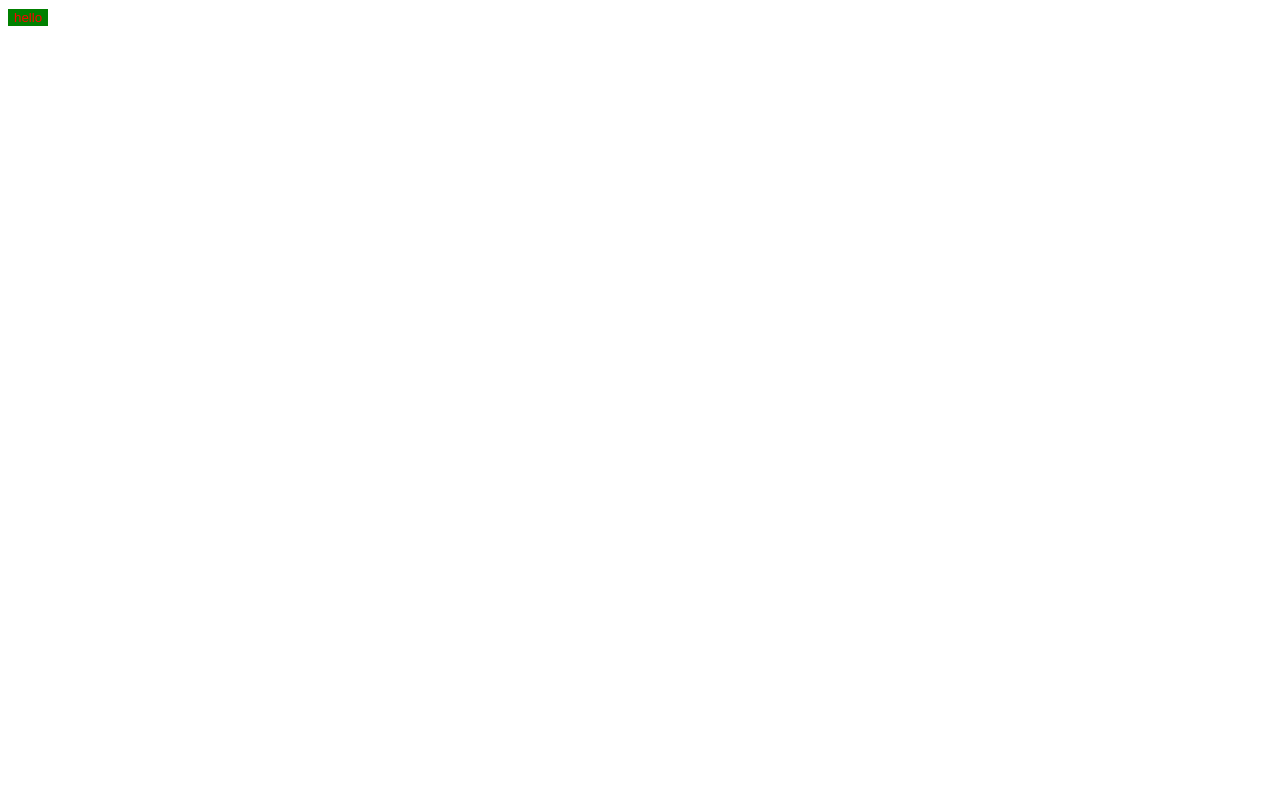
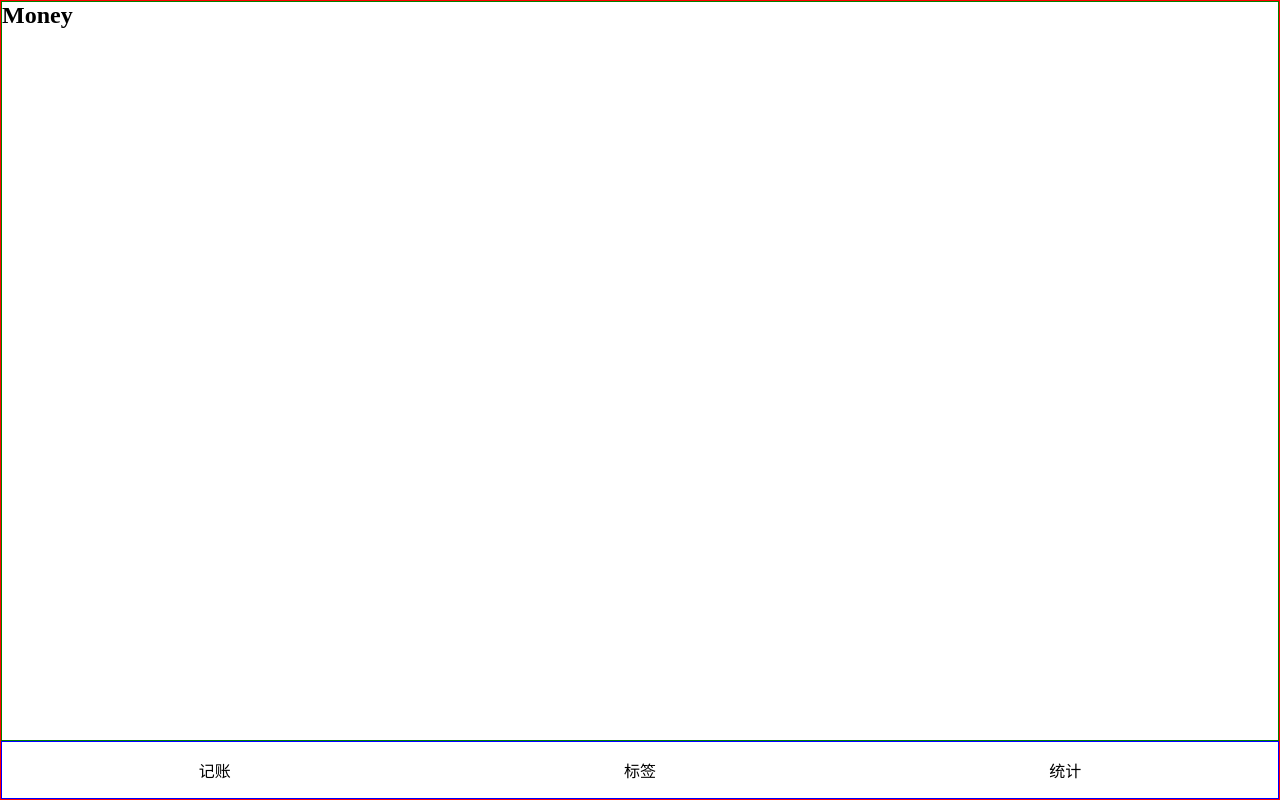
Before and after one commit to yichang8421/BitByBiter, a React (Create React App) app: page /#/money in a window 1280 px wide. Built offline with nearby package versions, Linux system fonts and the light colour scheme.

Commit message:
完成导航栏布局

```diff
--- a/package.json
+++ b/package.json
@@ -13,6 +13,7 @@
     "node-sass": "npm:dart-sass",
     "react": "^17.0.2",
     "react-dom": "^17.0.2",
+    "react-router-dom": "^5.2.0",
     "react-scripts": "4.0.3",
     "styled-components": "^5.3.1",
     "typescript": "^4.1.2",
@@ -43,6 +44,7 @@
     ]
   },
   "devDependencies": {
+    "@types/react-router-dom": "^5.1.8",
     "@types/styled-components": "^5.1.12"
   }
 }
--- a/src/App.tsx
+++ b/src/App.tsx
@@ -1,10 +1,112 @@
 import React from "react";
-import Button from "./components/Button";
+import {
+    HashRouter as Router,
+    Switch,
+    Route,
+    Link,
+    Redirect,
+    useLocation,
+
+} from "react-router-dom";
+import styled from "styled-components";
+
+const Wrapper = styled.div`
+    border: 1px solid red;
+    height: 100vh;
+    display: flex;
+    flex-direction: column;
+    //line-height: 24px;
+    box-shadow: 0 0 3px rgba(0,0,0,0.25);
+
+`;
+
+const Main = styled.div`
+    border: 1px solid green;
+    flex-grow: 1;
+    overflow: auto;
+`;
+
+const Nav = styled.div`
+    border: 1px solid blue;
+    >ul{
+        display: flex;
+        >li{
+            width: 33.3333%;
+            text-align: center;
+            display: flex;
+            flex-direction: column;
+            padding: 16px;
+            //padding:4px 0;
+            justify-content: center;
+            align-items: center;
+            //.icon{
+            //    width: 24px;
+            //    height: 24px;
+            //}
+        }
+    }
+`;
 
 function App() {
     return (
+        <Router>
+            <Wrapper>
+                <Main>
+                    <Switch>
+                        <Route path="/money">
+                            <Money/>
+                        </Route>
+                        <Route path="/labels">
+                            <Labels/>
+                        </Route>
+                        <Route path="/statistics">
+                            <Statistics/>
+                        </Route>
+                        <Redirect exact from="/" to="money"/>
+                        <Route path="*">
+                            <NoMatch/>
+                        </Route>
+                    </Switch>
+                </Main>
+
+                <Nav>
+                    <ul>
+                        <li>
+                            <Link to="/money">记账</Link>
+                        </li>
+                        <li>
+                            <Link to="/labels">标签</Link>
+                        </li>
+                        <li>
+                            <Link to="/statistics">统计</Link>
+                        </li>
+                    </ul>
+                </Nav>
+            </Wrapper>
+        </Router>
+    );
+}
+
+function Money() {
+    return <h2>Money</h2>;
+}
+
+function Labels() {
+    return <h2>Labels</h2>;
+}
+
+function Statistics() {
+    return <h2>Statistics</h2>;
+}
+
+function NoMatch() {
+    let location = useLocation();
+
+    return (
         <div>
-            <Button>hello</Button>
+            <h3>
+                No match for <code>{location.pathname}</code>
+            </h3>
         </div>
     );
 }
--- /dev/null
+++ b/src/index.scss
@@ -0,0 +1,26 @@
+@import-normalize ;
+* {
+  margin: 0;
+  padding: 0;
+}
+
+* {
+  box-sizing: border-box
+}
+
+*::before {
+  box-sizing: border-box
+}
+
+*::after {
+  box-sizing: border-box
+}
+
+ul, ol {
+  list-style: none;
+}
+
+a {
+  text-decoration: none;
+  color: inherit;
+}
--- a/src/index.tsx
+++ b/src/index.tsx
@@ -1,6 +1,7 @@
 import React from "react";
 import ReactDOM from "react-dom";
 import App from "./App";
+import "./index.scss";
 
 ReactDOM.render(
     <React.StrictMode>
```
Also changed, not shown: 1 other file (tests, documents, lock files or other folders).
